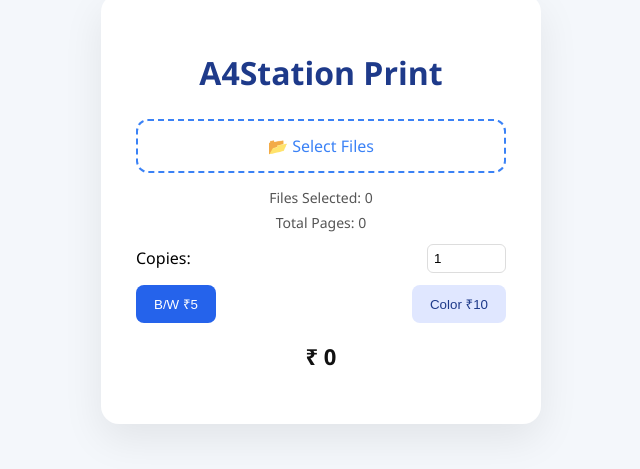
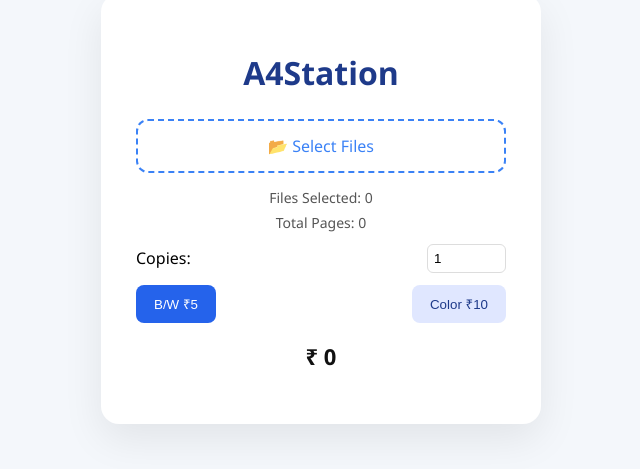
Before and after one commit to annuyadav0700-droid/frontend, a React (Create React App) app: page / in a window 1280 px wide. Shown: the part 191-660 px from the top of the page, without its empty margins (319-959 px from the left). Built offline with nearby package versions, Linux system fonts and the light colour scheme.

Commit message:
fixed a4station

```diff
--- a/src/App.js
+++ b/src/App.js
@@ -77,7 +77,7 @@ function App() {
         amount: order.amount,
         currency: "INR",
         name: "A4Station",
-        description: "Printing Payment",
+        description: "",
         order_id: order.id,
 
         handler: async function (response) {
@@ -110,7 +110,7 @@ function App() {
       <div style={styles.card}>
         {!paid ? (
           <>
-            <h1 style={styles.title}>A4Station Print</h1>
+            <h1 style={styles.title}>A4Station </h1>
 
             <label style={styles.uploadBox}>
               📂 Select Files
```
